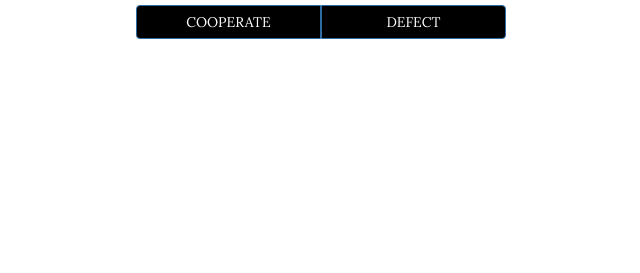
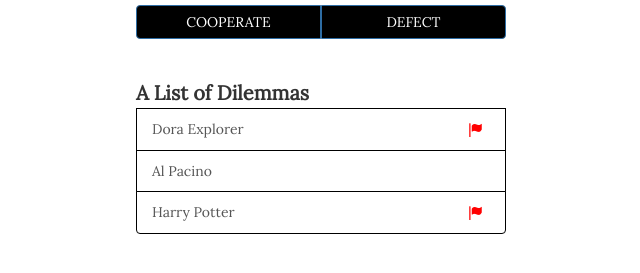
Before and after one commit to JJLindsay/webDevGame, a PHP site: page /playgame.html in a window 1280 px wide. Shown: the part 430-703 px from the top of the page, without its empty margins (319-959 px from the left). Run offline with PHP 8.4, Linux system fonts and the light colour scheme; some libraries are stand-ins or nearby versions.

Commit message:
updated admin page and added temp list to game page

```diff
--- a/css/custom.css
+++ b/css/custom.css
@@ -1,7 +1,7 @@
-/*img
+img
 {
 width:100%;
-}*/
+}
 
 .myimg
 {
@@ -24,11 +24,6 @@ background-color:white;
 .table-responsive
 {
 opacity:.9;
-}
-
-.panel-heading
-{
-
 }
 
 .navbar-default .navbar-brand
@@ -64,6 +59,26 @@ opacity:.9;
 	top:30%;
 	opacity:.92;
 }
+
+/*restoring*/
+
+.btn-default
+{
+    color: white;
+}
+
+#choosecourse
+{
+    background-color: #ccc;
+}
+
+/*admin list*/
+.dropdown-menu>li>a
+{
+	clear:left;
+}
+
+/*end*/
 
 
 /*This is for the index page*/
@@ -114,6 +129,12 @@ background-color:white;
 }
 
 .label-default
+{
+	background-color:black;
+	border:#2e6da4 1px solid;
+}
+
+#admindropdown
 {
 	background-color:black;
 	border:#2e6da4 1px solid;
@@ -201,3 +222,56 @@ background-color:white;
 	width: 400px;
 	height: 400px;
 }
+
+/*Play Game page*/
+.customBadge
+{
+    display: inline-block;
+    min-width: 10px;
+    padding: 3px 7px;
+    font-size: 15px;
+    font-weight: 500;
+    line-height: 1;
+    color: #0f0;
+    text-align: center;
+    white-space: nowrap;
+    vertical-align: middle;
+    background-color: #000;
+    border-radius: 10px;
+	float: right;
+}
+
+/*This will need to be handled in javascript so this is
+manually done for demonstration purposes only*/
+.customBadgeAct
+{
+    display: inline-block;
+    min-width: 10px;
+    padding: 3px 7px;
+    font-size: 15px;
+    font-weight: 500;
+    line-height: 1;
+    color: #f00;
+    text-align: center;
+    white-space: nowrap;
+    vertical-align: middle;
+    background-color: #fff;
+    border-radius: 10px;
+	float: right;
+}
+
+#gameContacts
+{
+	position: relative;
+	left:;
+	top:;
+}
+
+b{
+	font-size:20px;
+}
+
+#dilemmas
+{
+	border: 1px solid black;
+}
--- a/playgame.html
+++ b/playgame.html
@@ -59,6 +59,24 @@
 				<button class="btn btn-primary">DEFECT</button>
 			</div>
 		</div>
+		<br/><br/>
+
+			<div class="list-group" id="gameContacts">
+		<b>A List of Dilemmas</b>
+		<button type="button" class="list-group-item" id="dilemmas">
+			Dora Explorer
+			<span class="glyphicon glyphicon-flag customBadgeAct"></span>
+		</button>
+
+		<button type="button" class="list-group-item" id="dilemmas">
+			Al Pacino
+		</button>
+
+		<button type="button" class="list-group-item" id="dilemmas">
+			Harry Potter
+			<span class="glyphicon glyphicon-flag customBadgeAct"></span>
+		</button>
+	</div>
 	</div>
 
 
```
Also changed, not shown: administration.html (+39 -14 lines).
